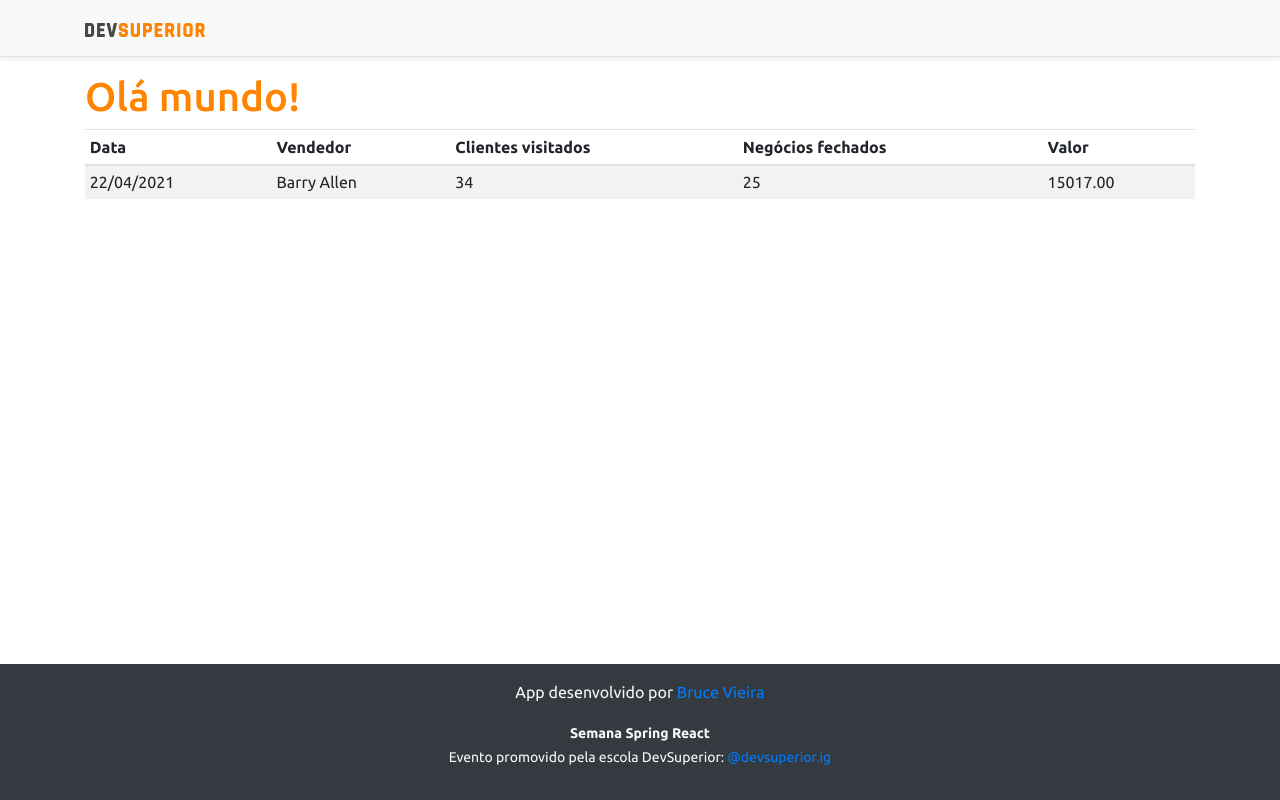
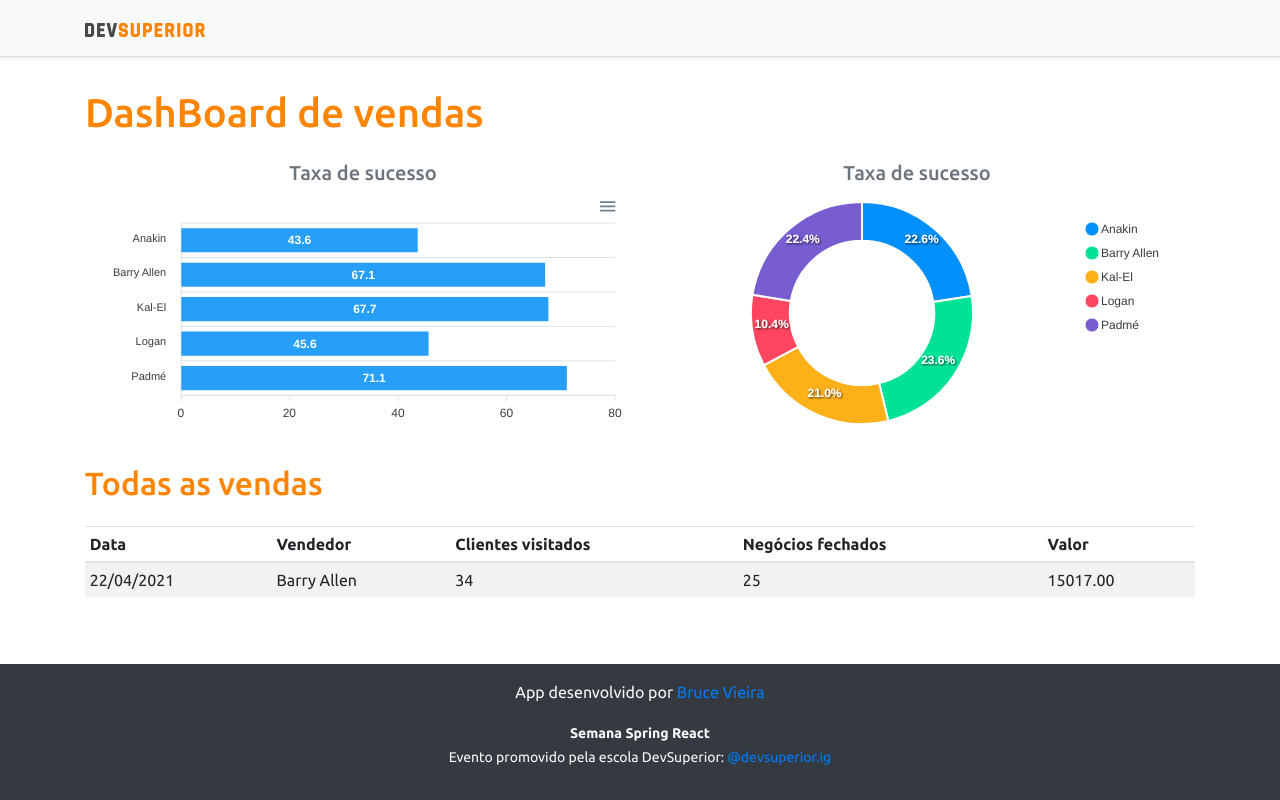
Before and after one commit to Deimos177/sds3, a React (Create React App) app in the folder frontend/: page / in a window 1280 px wide. Built offline with nearby package versions, Linux system fonts and the light colour scheme.

Commit message:
Static charts

```diff
--- a/frontend/package.json
+++ b/frontend/package.json
@@ -12,10 +12,12 @@
     "@types/node": "^12.0.0",
     "@types/react": "^17.0.0",
     "@types/react-dom": "^17.0.0",
+    "apexcharts": "^3.26.1",
     "bootstrap": "^4.6.0",
     "jquery": "1.9.1",
     "popper.js": "^1.16.1",
     "react": "^17.0.2",
+    "react-apexcharts": "^1.3.9",
     "react-dom": "^17.0.2",
     "react-scripts": "4.0.3",
     "typescript": "^4.1.2",
--- a/frontend/src/App.tsx
+++ b/frontend/src/App.tsx
@@ -1,18 +1,34 @@
-import NavBar from "components/NavBar"
-import Footer from "components/footer"
+import NavBar from "components/NavBar";
+import Footer from "components/footer";
 import DataTable from "components/dataTable";
+import BarChart from "components/BarChart";
+import DonutChart from "components/DonutChart";
 
 function App() {
   return (
     <>
-    <NavBar />
-    <div className="container">
-      <h1 className="text-primary">
-        Olá mundo!
-      </h1>
-      <DataTable />
-    </div>
-    <Footer />
+      <NavBar />
+      <div className="container">
+        <h1 className="text-primary py-3">DashBoard de vendas</h1>
+
+        <div className="row px-3">
+          <div className="col-sm-6">
+            <h5 className="text-center text-secondary">Taxa de sucesso</h5>
+            <BarChart />
+          </div>
+          <div className="col-sm-6">
+            <h5 className="text-center text-secondary">Taxa de sucesso</h5>
+            <DonutChart />
+          </div>
+        </div>
+
+        <div className="py-3">
+          <h2 className="text-primary">Todas as vendas</h2>
+        </div>
+
+        <DataTable />
+      </div>
+      <Footer />
     </>
   );
 }
--- /dev/null
+++ b/frontend/src/components/BarChart/index.tsx
@@ -0,0 +1,34 @@
+import Chart from "react-apexcharts"
+
+function BarChart() {
+
+  const options = {
+    plotOptions: {
+        bar: {
+            horizontal: true,
+        }
+    },
+};
+
+const mockData = {
+    labels: {
+        categories: ['Anakin', 'Barry Allen', 'Kal-El', 'Logan', 'Padmé']
+    },
+    series: [
+        {
+            name: "% Sucesso",
+            data: [43.6, 67.1, 67.7, 45.6, 71.1]
+        }
+    ]
+};
+
+  return (
+    <Chart
+              options={{ ...options, xaxis: mockData.labels}}
+              series={mockData.series}
+              type="bar"
+              height="240"
+     />
+  );}
+
+export default BarChart;
--- /dev/null
+++ b/frontend/src/components/DonutChart/index.tsx
@@ -0,0 +1,25 @@
+import Chart from "react-apexcharts"
+
+function DonutChart() {
+
+  const mockData = {
+    series: [477138, 499928, 444867, 220426, 473088],
+    labels: ['Anakin', 'Barry Allen', 'Kal-El', 'Logan', 'Padmé']
+}
+
+const options = {
+    legend: {
+        show: true
+    }
+}
+
+  return (
+    <Chart
+              options={{ ...options, labels: mockData.labels}}
+              series={mockData.series}
+              type="donut"
+              height="240"
+     />
+  );}
+
+export default DonutChart;
```
Also changed, not shown: 1 other file (tests, documents, lock files or other folders).
